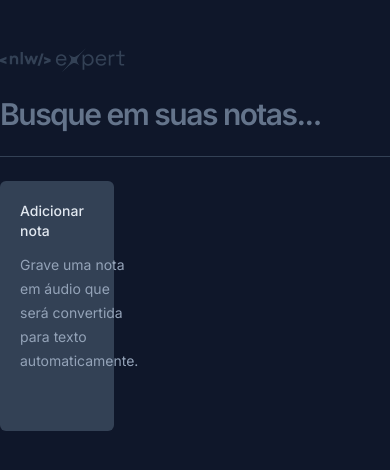
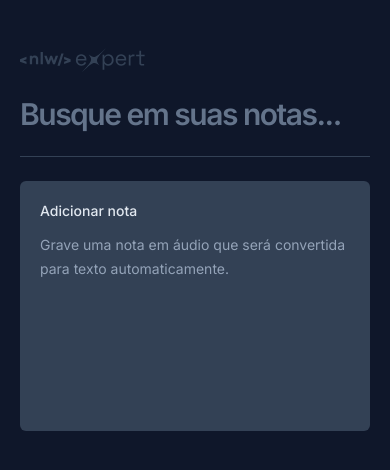
Before and after one commit to phmelosilva/NLW-Expert-Notes, a React (Vite) app: page / in a window 390 px wide. Shown: the top 470 px of the page. Built offline with nearby package versions, Linux system fonts and the light colour scheme.

Commit message:
Adicionando responsividade

```diff
--- a/src/app.tsx
+++ b/src/app.tsx
@@ -46,7 +46,7 @@
     : notes
 
   return (
-    <div className="mx-auto max-w-6xl my-12 space-y-6">
+    <div className="mx-auto max-w-6xl my-12 space-y-6 px-5">
       <img src = {logo} alt="NLW Expert" />
 
       <form className='w-full'>
@@ -59,7 +59,7 @@
       </form>
 
       <div className='h-px bg-slate-700' />
-        <div className='grid grid-cols-3 gap-6 auto-rows-[250px]'>
+        <div className='grid grid-cols-1 md:grid-cols-2 lg:grid-cols-3 gap-6 auto-rows-[250px]'>
           <NewNoteCard onNoteCreated={onNoteCreated} />
 
           {filteredNotes.map(note => {
--- a/src/components/new-note-card.tsx
+++ b/src/components/new-note-card.tsx
@@ -100,7 +100,7 @@
 
             <Dialog.Portal>
                 <Dialog.Overlay className='inset-0 fixed bg-black/50'/>
-                <Dialog.Content className='fixed overflow-hidden left-1/2 top-1/2 -translate-x-1/2 -translate-y-1/2 max-w-[640px] w-full h-[60vh]  bg-slate-700 rounded-md flex flex-col outline-none'>
+                <Dialog.Content className='fixed overflow-hidden inset-0 md:inset-auto md:left-1/2 md:top-1/2 md:-translate-x-1/2 md:-translate-y-1/2 md:max-w-[640px] w-full md:h-[60vh]  bg-slate-700 md:rounded-md flex flex-col outline-none'>
                     <Dialog.Close className='absolute right-0 top-0 bg-slate-800 p-1.5 text-slate-400 hover:text-slate-100'>
                         <X className='size-5'/>
                     </Dialog.Close>
--- a/src/components/note-card.tsx
+++ b/src/components/note-card.tsx
@@ -27,7 +27,7 @@
 
             <Dialog.Portal>
                 <Dialog.Overlay className='inset-0 fixed bg-black/50'/>
-                <Dialog.Content className='fixed overflow-hidden left-1/2 top-1/2 -translate-x-1/2 -translate-y-1/2 max-w-[640px] w-full h-[60vh]  bg-slate-700 rounded-md flex flex-col outline-none'>
+                <Dialog.Content className='fixed overflow-hidden inset-0 md:inset-auto md:left-1/2 md:top-1/2 md:-translate-x-1/2 md:-translate-y-1/2  md:max-w-[640px] w-full md:h-[60vh]  bg-slate-700 md:rounded-md flex flex-col outline-none'>
                     <Dialog.Close className='absolute right-0 top-0 bg-slate-800 p-1.5 text-slate-400 hover:text-slate-100'>
                         <X className='size-5'/>
                     </Dialog.Close>
```
